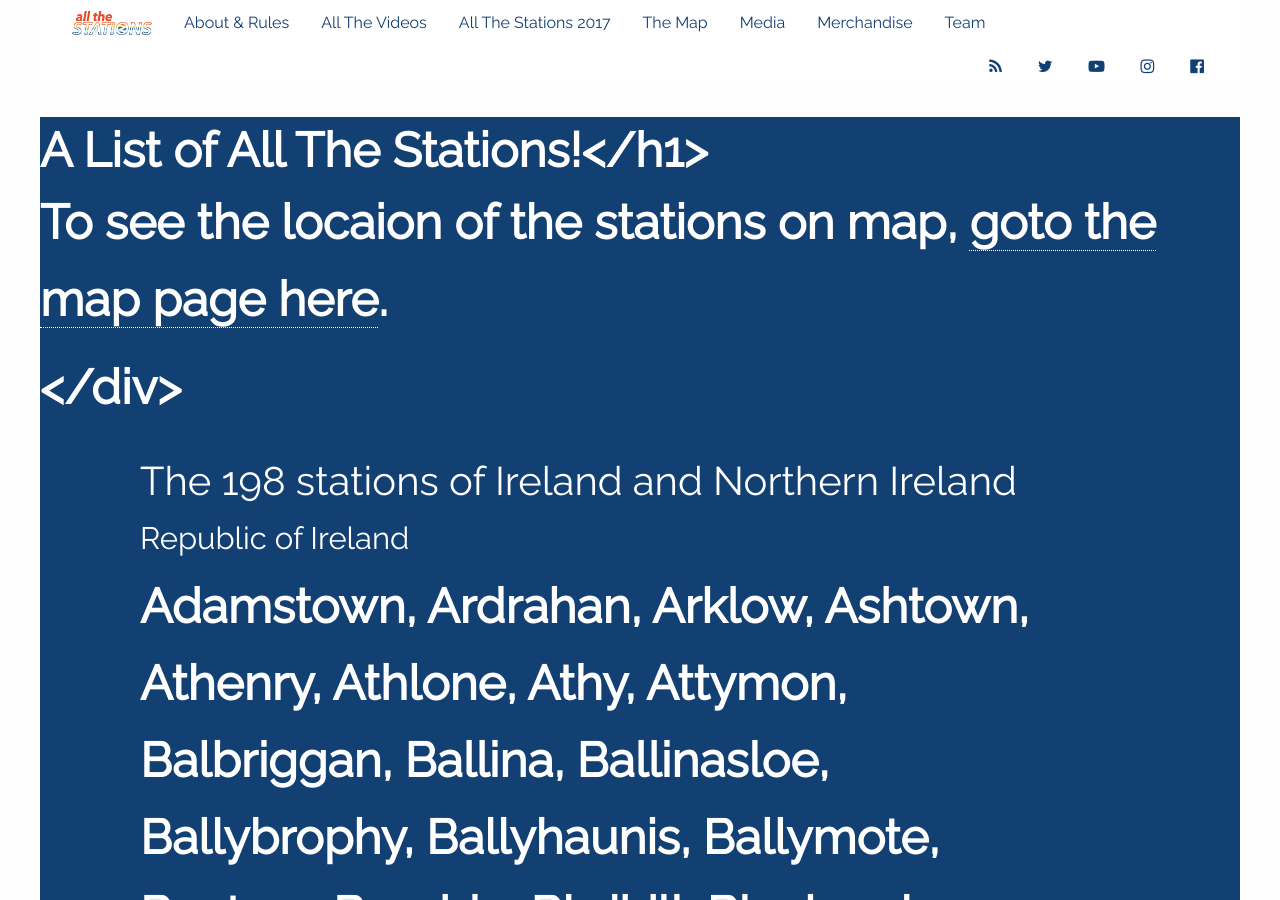
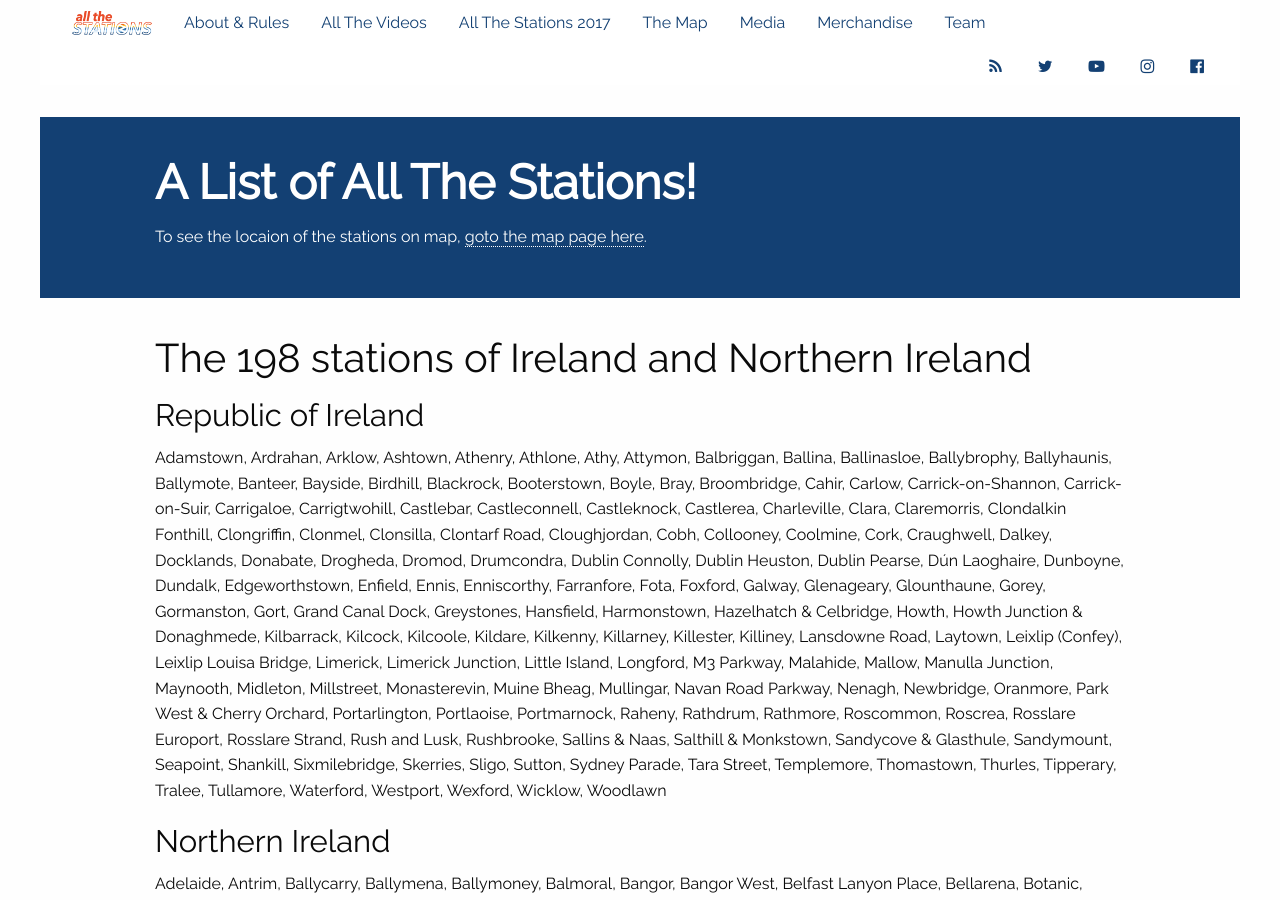
Before and after one commit to khawkins98/all-the-stations, a Jekyll site: the page built from stationlist.md, in a window 1280 px wide and 900 px high. Built offline with Jekyll 4.4.1, drawn with Linux system fonts in a browser that asks for light colours; nearby versions of some CDN libraries; comment, search, counter and statistics services are not loaded.

Commit message:
Fix stationlist page

```diff
--- a/stationlist.md
+++ b/stationlist.md
@@ -5,9 +5,10 @@ group: "not_in_local_navigation"
 order: 5
 ---
 <div class="row padding-bottom-xlarge bgbox primary">
-
-    <h1><strong>A List of All The Stations!</h1>
+	<div class="columns medium-11 columns medium-push-1 padding-top-xlarge">
+    <h1><strong>A List of All The Stations!</strong></h1>
          <p>To see the locaion of the stations on map, <a href="http://www.allthestations.co.uk/map/">goto the map page here</a>.</p>
+	</div>
 </div>
 
 <div class="row padding-bottom-xlarge padding-top-xlarge">
```
